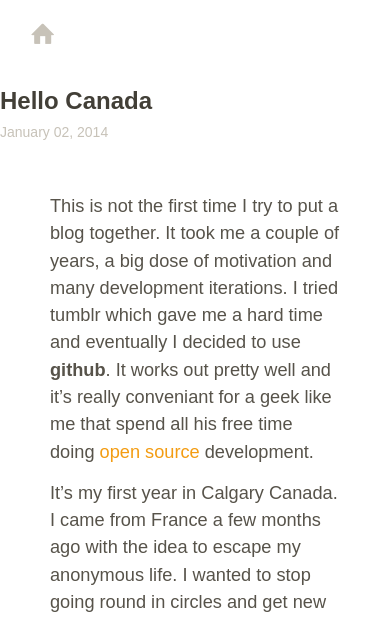
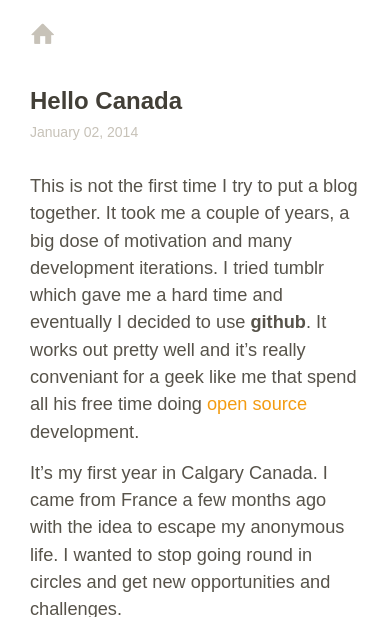
Before and after one commit to bredele/bredele.github.io, a Jekyll site: the page built from _posts/2014-01-02-hello-canada.md, in a window 390 px wide. Shown: the top 617 px of the page. Built offline with Jekyll 4.4.1, drawn with Linux system fonts in a browser that asks for light colours; Markdown is read by kramdown in place of the engine named in the settings; grey boxes are pictures that could not be loaded.

Commit message:
update styles

```diff
--- a/assets/blog.css
+++ b/assets/blog.css
@@ -486,6 +486,14 @@ img.left, img.right {
 
 @media (max-width: 640px) {
 
+	.article-header {
+		padding:0 30px;
+	}
+
+	.article-body {
+    padding: 30px;
+  }
+
 	.mod,
 	.col,
 	fieldset {
```
